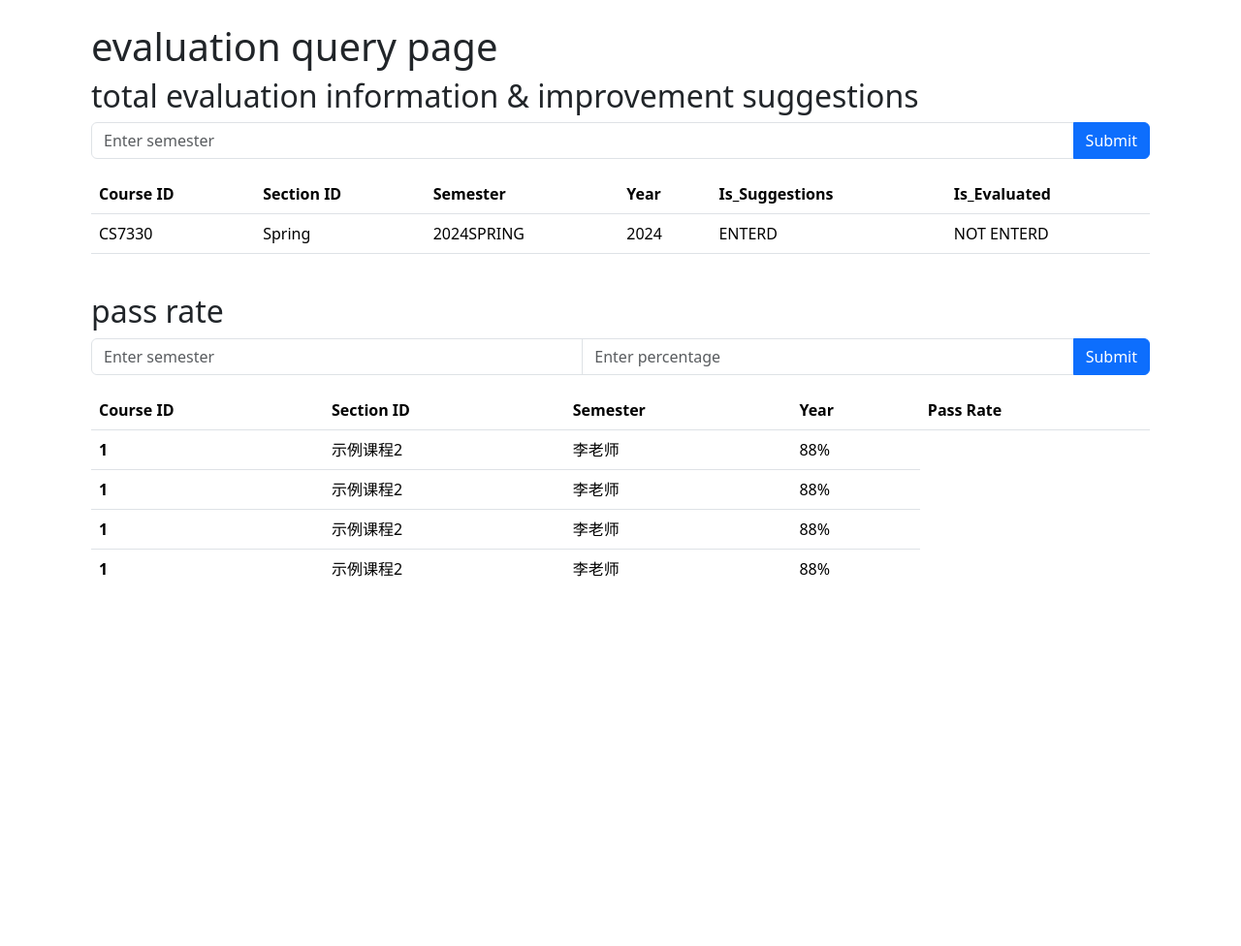
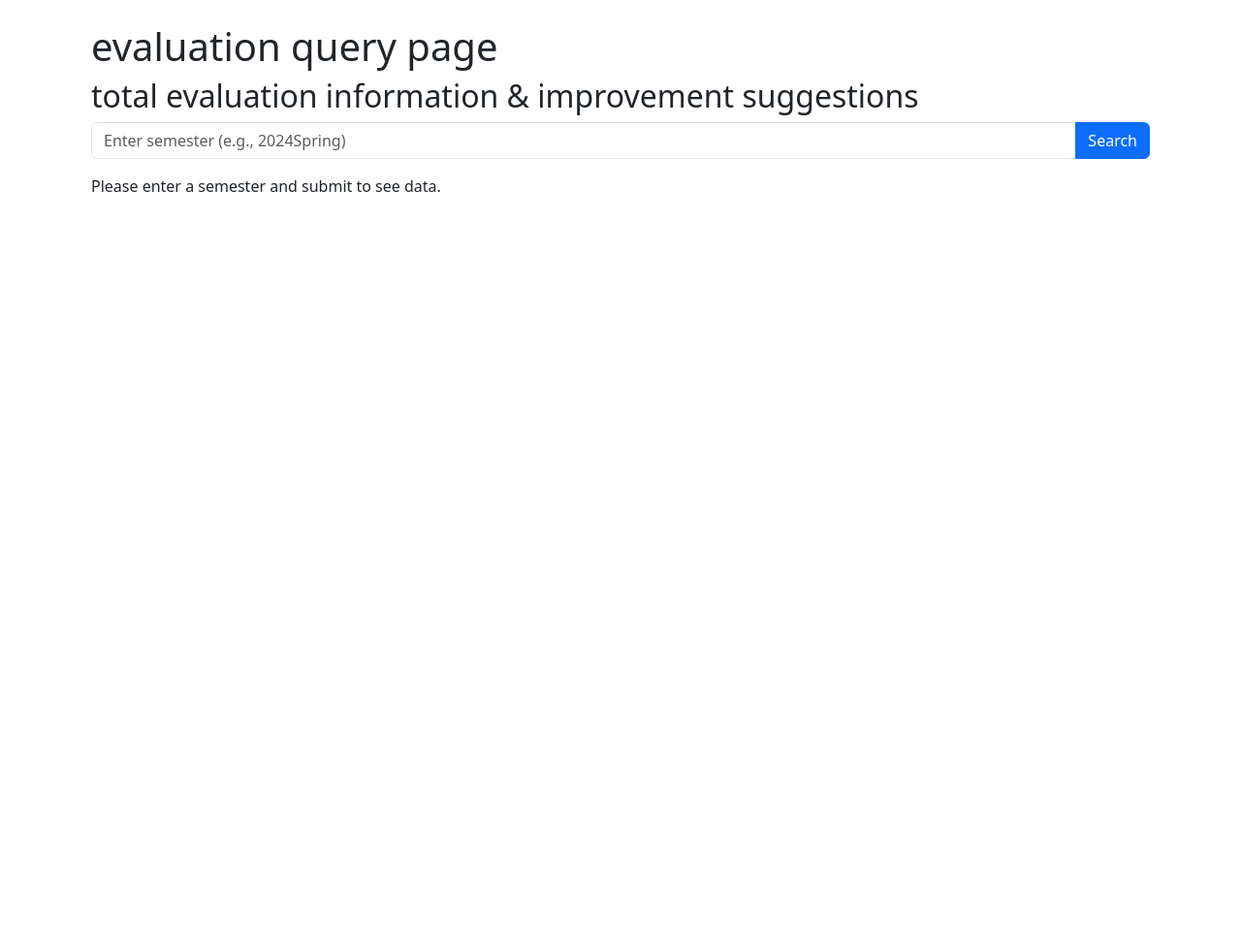
Before and after one commit to bo9211/CS7330project, a Django app: page /evaluationquery/ in a window 1280 px wide. Shown: the top 976 px of the page at 97% size. Run offline with Django 5.2, Linux system fonts and the light colour scheme.

Commit message:
Queries involving evaluations

```diff
--- a/university/templates/university/evaluation/evaluationquery.html
+++ b/university/templates/university/evaluation/evaluationquery.html
@@ -9,14 +9,15 @@
       <h2>total evaluation information & improvement suggestions </h2>
 
       <!-- Search Form -->
-      <form id="searchForm" onsubmit="return validateForm()">
+      <!-- <form id="searchForm" onsubmit="return validateForm()">
         <div class="input-group mb-3">
-            <input type="text" id="semesterInput" class="form-control" placeholder="Enter semester" aria-label="Enter semester">
-            <button type="submit" class="btn btn-primary">Submit</button>
+            <input type="text" id="semesterInput" class="form-control" placeholder="Enter semester(eg 20242024SPRING)" aria-label="Enter semester(eg 20242024SPRING)">
+            <button type="submit" class="btn btn-primary">Search</button>
         </div>
-      </form>
+      </form> -->
+      <!-- Search Form for Evaluations -->
 
-      <table class="table">
+      <!-- <table class="table">
           <thead>
               <tr>
                   <th scope="col">Course ID</th>
@@ -36,7 +37,7 @@
             <td>NOT ENTERD</td>
           </tbody>
       </table>
-  </div>
+  </div> -->
 <!--
   <script>
     function searchSemester() {
@@ -50,110 +51,70 @@
         return false;  // 阻止表单实际提交
     }
   </script>  -->
-
-    <!-- 及格率表 -->
-  <div class="overflow-scroll" style="max-height: 300px;">
-      <h2>pass rate</h2>
-      <form id="searchForm2" onsubmit="return searchSemesterAndPercentage()">
+      <form action="{% url 'university:evaluationquery' %}" method="get">
         <div class="input-group mb-3">
-            <input type="text" id="semesterInput2" class="form-control" placeholder="Enter semester" aria-label="Enter semester">
-            <input type="text" id="percentageInput" class="form-control" placeholder="Enter percentage" aria-label="Enter percentage">
-            <button type="submit" class="btn btn-primary">Submit</button>
+            <input type="text" id="semesterInput" name="semester" class="form-control" placeholder="Enter semester (e.g., 2024Spring)" aria-label="Enter semester">
+            <button type="submit" class="btn btn-primary">Search</button>
         </div>
       </form>
-      <table class="table">
+      {% if initial_load %}
+          <p>Please enter a semester and submit to see data.</p>
+      {% elif message %}
+          <p>{{ message }}</p>
+      {% elif queryset %}
+      <!-- Table to display evaluations -->
+      <div>Suggestions: {{ suggestions_status }}</div>
+      <div>Evaluated: {{ evaluated_status }}</div>
+      <table class="table" id="evaluationsTable">
         <thead>
             <tr>
                 <th scope="col">Course ID</th>
                 <th scope="col">Section ID</th>
                 <th scope="col">Semester</th>
                 <th scope="col">Year</th>
-              <th scope="col">Pass Rate</th>
+                <th scope="col">Suggestions</th>
+                <th scope="col">Evaluated</th>
             </tr>
         </thead>
         <tbody>
-              <!-- 这里添加动态数据 -->
+            <!-- Dynamic data filling from queryset -->
+            {% for eval in queryset %}
             <tr>
-                  <th scope="row">1</th>
-                  <td>示例课程2</td>
-                  <td>李老师</td>
-                  <td>88%</td>
+                <td>{{ eval.course.course_id }}</td>
+                <td>{{ eval.section.section_id }}</td>
+                <td>{{ eval.section.semester }}</td>
+                <td>{{ eval.section.year }}</td>
+                <td>{{ eval.improvement_suggestions|default:"Not entered" }}</td>
+                <td>{% if eval.levelA_stu_num or eval.levelB_stu_num or eval.levelC_stu_num or eval.levelF_stu_num %}Yes{% else %}No{% endif %}</td>
             </tr>
+                {% empty %}
             <tr>
-                <th scope="row">1</th>
-                <td>示例课程2</td>
-                <td>李老师</td>
-                <td>88%</td>
+                <td colspan="6">No data available.</td>
             </tr>
-              <tr>
-                  <th scope="row">1</th>
-                  <td>示例课程2</td>
-                  <td>李老师</td>
-                  <td>88%</td>
-              </tr>
-              <tr>
-                <th scope="row">1</th>
-                <td>示例课程2</td>
-                <td>李老师</td>
-                <td>88%</td>
-              </tr>
-              <tr>
-                  <th scope="row">1</th>
-                  <td>示例课程2</td>
-                  <td>李老师</td>
-                  <td>88%</td>
-              </tr>
-              <tr>
-                <th scope="row">1</th>
-                <td>示例课程2</td>
-                <td>李老师</td>
-                <td>88%</td>
-              </tr>
-              <tr>
-                  <th scope="row">1</th>
-                  <td>示例课程2</td>
-                  <td>李老师</td>
-                  <td>88%</td>
-              </tr>
-              <tr>
-                  <th scope="row">1</th>
-                  <td>示例课程2</td>
-                  <td>李老师</td>
-                  <td>88%</td>
-              </tr>
-              <tr>
-                  <th scope="row">1</th>
-                  <td>示例课程2</td>
-                  <td>李老师</td>
-                  <td>88%</td>
-              </tr>
-              <tr>
-                <th scope="row">1</th>
-                <td>示例课程2</td>
-                <td>李老师</td>
-                <td>88%</td>
-              </tr>
-              <tr>
-                  <th scope="row">1</th>
-                  <td>示例课程2</td>
-                  <td>李老师</td>
-                  <td>88%</td>
-              </tr>
-              <tr>
-                <th scope="row">1</th>
-                <td>示例课程2</td>
-                <td>李老师</td>
-                <td>88%</td>
-              </tr>
-              <tr>
-                  <th scope="row">1</th>
-                  <td>示例课程2</td>
-                  <td>李老师</td>
-                  <td>88%</td>
-              </tr>
-              <!-- 更多行 -->
+            {% endfor %}
         </tbody>
     </table>
+    {% elif error %}
+    <div class="alert alert-danger" role="alert">
+        {{ error }}
     </div>
+    {% endif %}
+  </div>
+
+  <!-- 及格率表 -->
+  <!-- <div class="mb-4 overflow-scroll" style="max-height: 300px;">
+    <h2>pass rate</h2>
+    <form action="{% url 'university:evaluationquery' %}" method="get">
+        <div class="input-group mb-3">
+            <input type="text" name="semester" class="form-control" placeholder="Enter semester (e.g., 2024Spring)" aria-label="Enter semester">
+            <input type="text" name="percentage" class="form-control" placeholder="Enter percentage" aria-label="Enter percentage">
+            <button type="submit" class="btn btn-primary">Submit</button>
+        </div>
+    </form>
+
+    {% if pass_rate_status %}
+    <div>Pass Rate Status: {{ pass_rate_status }}</div>
+    {% endif %}
+  </div> -->
 </div>
 {% endblock %}
--- a/university/urls.py
+++ b/university/urls.py
@@ -28,5 +28,5 @@ urlpatterns = [
     path('evaluation/', views.evaluation, name='evaluation'),
     # Queries involving evaluations
     path('evaluationquery/', views.evaluationquery, name='evaluationquery'),
-
+    path('passratequery/', views.passratequery, name='passratequery'),
 ]
--- a/university/views.py
+++ b/university/views.py
@@ -60,6 +60,140 @@ def evaluation(request):
     queryset = models.Evaluation.objects.all()
     return render(request, 'university/evaluation/evaluation.html',{'queryset':queryset})
  # Queries involving evaluations
+# def evaluationquery(request):
+#     queryset = models.Evaluation.objects.all()
+#     return render(request, 'university/evaluation/evaluationquery.html',{'queryset':queryset})
+
+# def evaluationquery(request):
+#     semester_param = request.GET.get('semester', None)
+#     percentage_param = request.GET.get('percentage', None)
+
+#     if semester_param is None and percentage_param is None:
+#         # 第一次加载页面时不显示警告
+#         return render(request, 'university/evaluation/evaluationquery.html', {'initial_load': True})
+
+#     if semester_param == '':
+#         # 如果semester参数为空，显示警告
+#         return render(request, 'university/evaluation/evaluationquery.html', {'error': 'Semester is required.'})
+
+#     # 处理及格率查询
+#     if percentage_param:
+#         if percentage_param == '':
+#             return render(request, 'university/evaluation/evaluationquery.html', {'error': 'Percentage is required.'})
+#         return handle_pass_rate_query(request, semester_param, percentage_param)
+
+#     # 处理总体评估信息查询
+#     return handle_total_evaluation_query(request, semester_param)
+
+# def handle_total_evaluation_query(request, semester_param):
+#     if len(semester_param) >= 6:
+#         year = semester_param[:4]
+#         semester = semester_param[4:]
+#         queryset = models.Evaluation.objects.filter(
+#             section__semester=semester,
+#             section__year=int(year)
+#         )
+#         if queryset.exists():
+#             return render(request, 'university/evaluation/evaluationquery.html', {'queryset': queryset})
+#         else:
+#             return render(request, 'university/evaluation/evaluationquery.html', {'message': 'No data available for the provided semester.'})
+#     else:
+#         return render(request, 'university/evaluation/evaluationquery.html', {'error': 'Invalid semester format.'})
+# def handle_pass_rate_query(request, semester_param, percentage_param):
+#     if len(semester_param) >= 6:
+#         year = semester_param[:4]
+#         semester = semester_param[4:]
+#         queryset = models.Evaluation.objects.filter(
+#             section__semester=semester,
+#             section__year=int(year)
+#         )
+#         if not queryset.exists():
+#             return render(request, 'university/evaluation/evaluationquery.html', {'percentage_message': 'No data available for the provided semester.'})
+
+#         total_passed = total_students = 0
+#         for eval in queryset:
+#             total_passed += eval.levelA_stu_num + eval.levelB_stu_num + eval.levelC_stu_num
+#             total_students += eval.levelA_stu_num + eval.levelB_stu_num + eval.levelC_stu_num + eval.levelF_stu_num
+
+#         if total_students > 0:
+#             pass_rate = (total_passed / total_students) * 100
+#             if pass_rate >= float(percentage_param):
+#                 return render(request, 'university/evaluation/evaluationquery.html', {'percentage_result': f'Pass rate is {pass_rate:.2f}%, which is above or equal to the threshold of {percentage_param}%.'})
+#             else:
+#                 return render(request, 'university/evaluation/evaluationquery.html', {'percentage_result': f'Pass rate is {pass_rate:.2f}%, which is below the threshold of {percentage_param}%.'})
+#         else:
+#             return render(request, 'university/evaluation/evaluationquery.html', {'percentage_message': 'No students data available to calculate pass rate.'})
+#     else:
+#         return render(request, 'university/evaluation/evaluationquery.html', {'error': 'Invalid semester format.'})
+
 def evaluationquery(request):
-    queryset = models.Evaluation.objects.all()
-    return render(request, 'university/evaluation/evaluationquery.html',{'queryset':queryset})
+    semester_param = request.GET.get('semester', None)  # None表示未指定时默认值
+    if semester_param is None:
+        # 第一次加载页面时不显示警告
+        return render(request, 'university/evaluation/evaluationquery.html', {'initial_load': True})
+    elif semester_param == '':
+        # 如果参数为空字符串，显示警告
+        return render(request, 'university/evaluation/evaluationquery.html', {'error': 'Semester is required.'})
+
+    # 处理正常情况，即用户已输入semester
+    if len(semester_param) >= 6:
+        year = semester_param[:4]
+        semester = semester_param[4:]
+        queryset = models.Evaluation.objects.filter(
+            section__semester=semester,
+            section__year=int(year)
+        )
+        if queryset.exists():
+            return render(request, 'university/evaluation/evaluationquery.html', {'queryset': queryset})
+        else:
+            return render(request, 'university/evaluation/evaluationquery.html', {'message': 'No data available for the provided semester.'})
+    else:
+        # 格式错误的处理
+        return render(request, 'university/evaluation/evaluationquery.html', {'error': 'Invalid semester format.'})
+
+def handle_pass_rate_query(request, semester_param, percentage_param):
+    try:
+        year = semester_param[:4]
+        semester = semester_param[4:]
+        queryset = models.Evaluation.objects.filter(
+            section__semester=semester,
+            section__year=int(year)
+        )
+        if not queryset:
+            return render(request, 'university/evaluation/passratequery.html', {'message': 'No evaluations found for the provided semester.'})
+
+        total_passed = total_students = 0
+        for eval in queryset:
+            # Assuming all these fields are integers and include the count of students at each grade level
+            passed = eval.levelA_stu_num + eval.levelB_stu_num + eval.levelC_stu_num
+            total = passed + eval.levelF_stu_num
+
+            if total > 0:
+                total_passed += passed
+                total_students += total
+
+        if total_students > 0:
+            pass_rate = (total_passed / total_students) * 100
+            # Check if pass rate meets the specified percentage threshold
+            if pass_rate >= float(percentage_param):
+                return render(request, 'university/evaluation/passratequery.html', {
+                    'pass_rate': f'Pass rate is {pass_rate:.2f}% and meets or exceeds the threshold of {percentage_param}%.'})
+            else:
+                return render(request, 'university/evaluation/passratequery.html', {
+                    'pass_rate': f'Pass rate is {pass_rate:.2f}% and does not meet the threshold of {percentage_param}%.'})
+        else:
+            return render(request, 'university/evaluation/passratequery.html', {'message': 'No student data available to calculate pass rate.'})
+
+    except ValueError:
+        return render(request, 'university/evaluation/passratequery.html', {'error': 'Invalid semester format or percentage value.'})
+
+# 及格率查询
+def passratequery(request):
+    semester_param = request.GET.get('semester', None)
+    percentage_param = request.GET.get('percentage', None)
+    if semester_param is None or percentage_param is None:
+        return render(request, 'university/evaluation/passratequery.html', {'initial_load': True})
+    if semester_param == '' or percentage_param == '':
+        return render(request, 'university/evaluation/passratequery.html', {'error': 'Both semester and percentage are required.'})
+
+    return handle_pass_rate_query(request, semester_param, percentage_param)
```
Also changed, not shown: templates/home.html (+15 -3 lines), university/templates/university/evaluation/passratequery.html (added, +22 -0 lines). Lines whose indentation alone changed are shown as unchanged.
